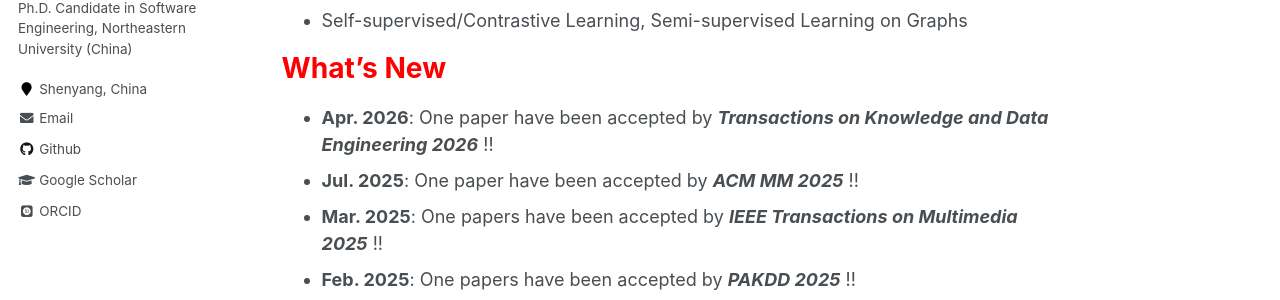
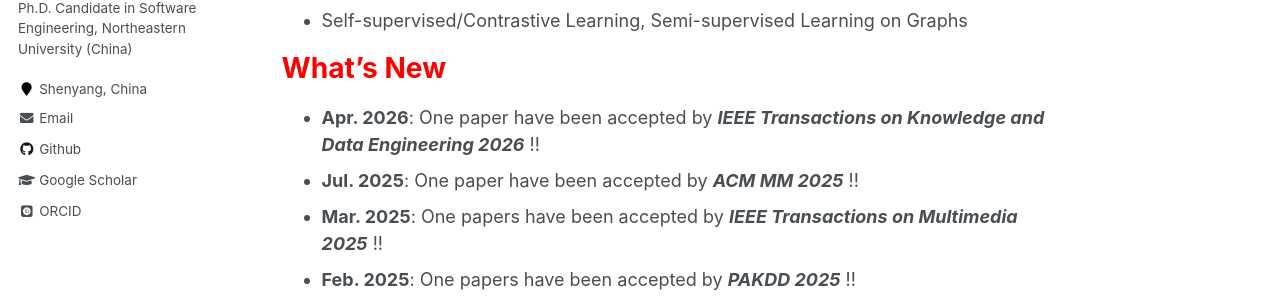
Before and after one commit to BBDing-DYT/BBDing-DYT.github.io, a Jekyll site: the page built from _pages/about.md, in a window 1280 px wide and 900 px high. Shown: the part 402-702 px from the top of the window. Built offline with Jekyll 4.4.1, drawn with Linux system fonts in a browser that asks for light colours; some web fonts are replaced.

Commit message:
Update about.md

```diff
--- a/_pages/about.md
+++ b/_pages/about.md
@@ -18,7 +18,7 @@ Research interests
 
 <span style="color:red">What’s New</span>
 =====
-* **Apr. 2026**: One paper have been accepted by ***Transactions on Knowledge and Data Engineering 2026*** !!
+* **Apr. 2026**: One paper have been accepted by ***IEEE Transactions on Knowledge and Data Engineering 2026*** !!
 * **Jul. 2025**: One paper have been accepted by ***ACM MM 2025*** !!
 * **Mar. 2025**: One papers have been accepted by ***IEEE Transactions on Multimedia 2025*** !!
 * **Feb. 2025**: One papers have been accepted by ***PAKDD 2025*** !!
```
